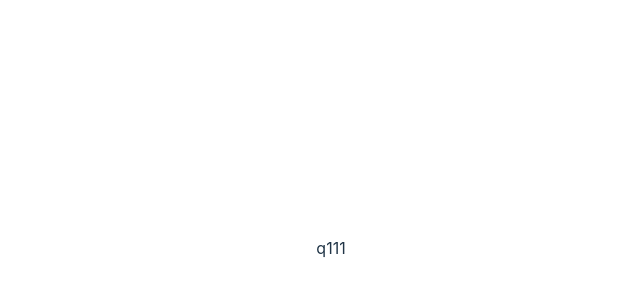
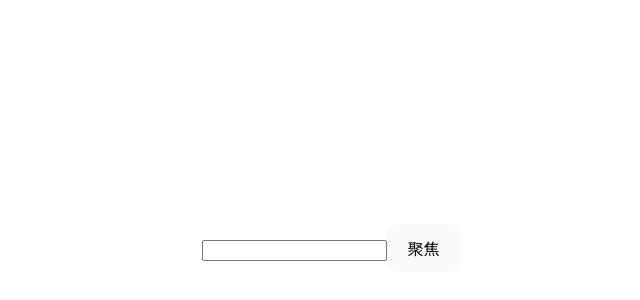
Before and after one commit to CodeWhatD/codeWhat-react, a React (Vite) app: page / in a window 1280 px wide. Shown: the part 152-452 px from the top of the page, without its empty margins (309-949 px from the left). Built offline with nearby package versions, Linux system fonts and the light colour scheme.

Commit message:
feat:learn forwarRef bind in Input Element and exteneal exce focus

```diff
--- a/src/App.tsx
+++ b/src/App.tsx
@@ -1,7 +1,7 @@
 import "./App.css";
-import { EffectCom } from "./pages/effect";
+import { ForWardRef } from "./pages/forwardRef";
 function App() {
-  return <EffectCom />;
+  return <ForWardRef />;
 }
 
 export default App;
--- /dev/null
+++ b/src/pages/forwardRef/index.tsx
@@ -0,0 +1,18 @@
+import { forwardRef, useRef } from "react";
+
+const MyInput = forwardRef((props, ref: any) => {
+  return <input ref={ref} />;
+});
+
+export const ForWardRef = () => {
+  const myinput = useRef<HTMLElement>();
+  const handleClick = () => {
+    myinput.current!.focus();
+  };
+  return (
+    <>
+      <MyInput ref={myinput} />
+      <button onClick={() => handleClick()}>聚焦</button>
+    </>
+  );
+};
```
